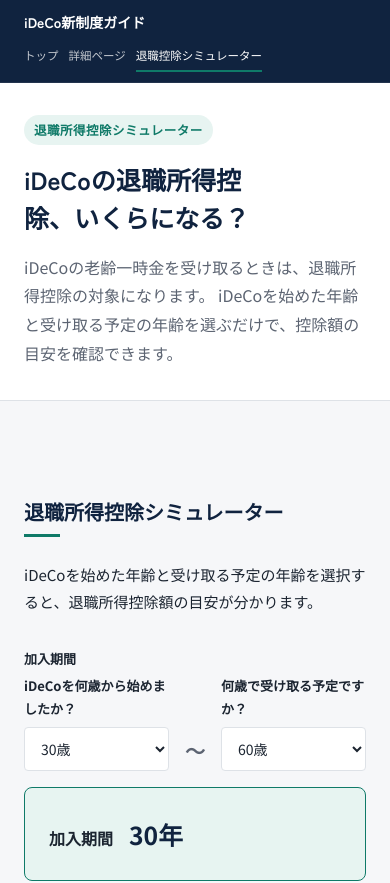
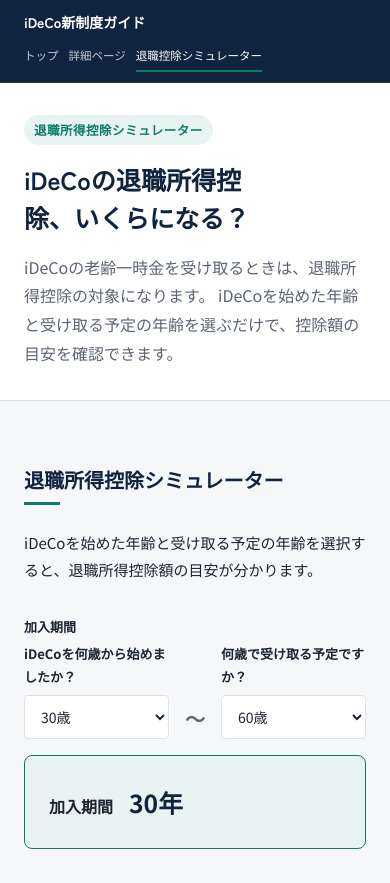
Before and after one commit to m-mitoma/ideco-navi, a React (Vite) app: page /retirement-deduction in a window 390 px wide. Shown: the top 883 px of the page. Built offline with nearby package versions, Linux system fonts and the light colour scheme.

Commit message:
退職所得控除シミュレーターのスタイルを調整

```diff
--- a/src/index.css
+++ b/src/index.css
@@ -156,7 +156,7 @@
 
 @media (max-width: 768px) {
   .section {
-    padding-block: var(--space-5);
+    margin-bottom:  var(--space-7);
   }
 }
 
```
